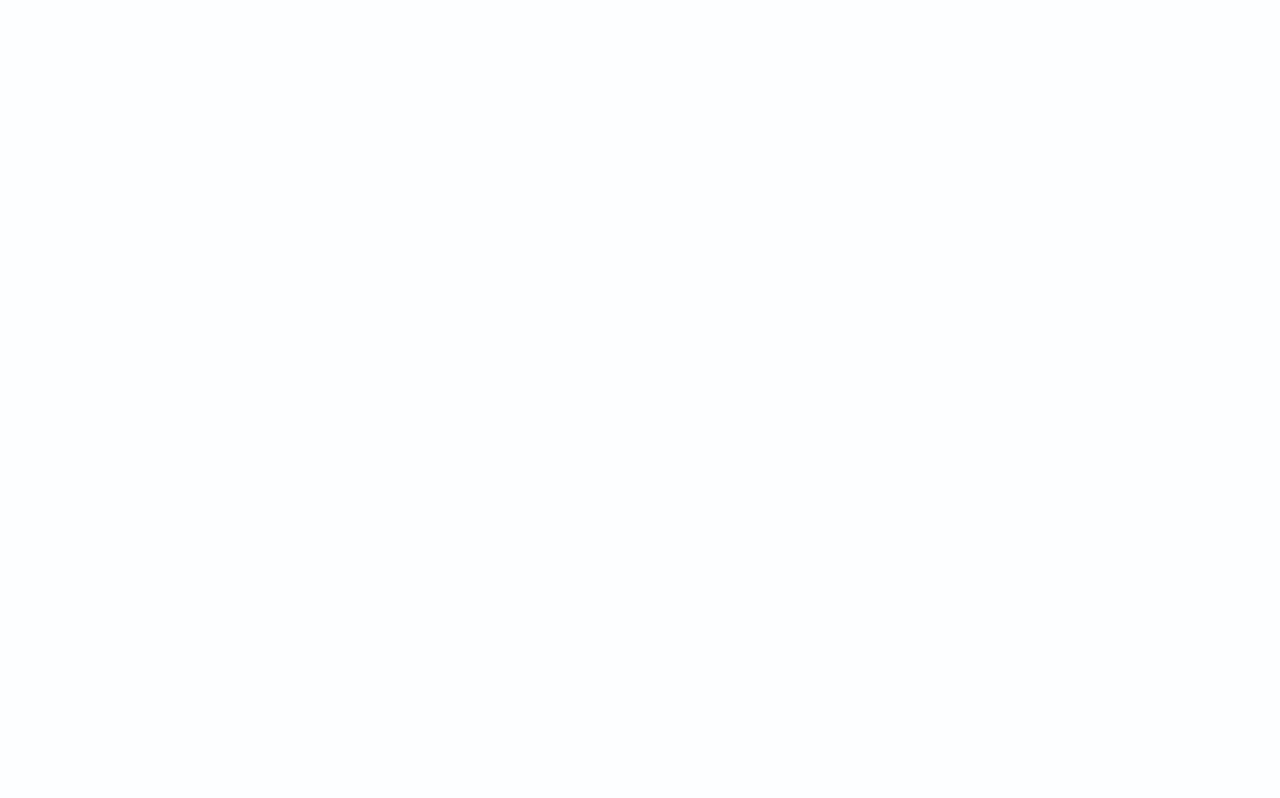
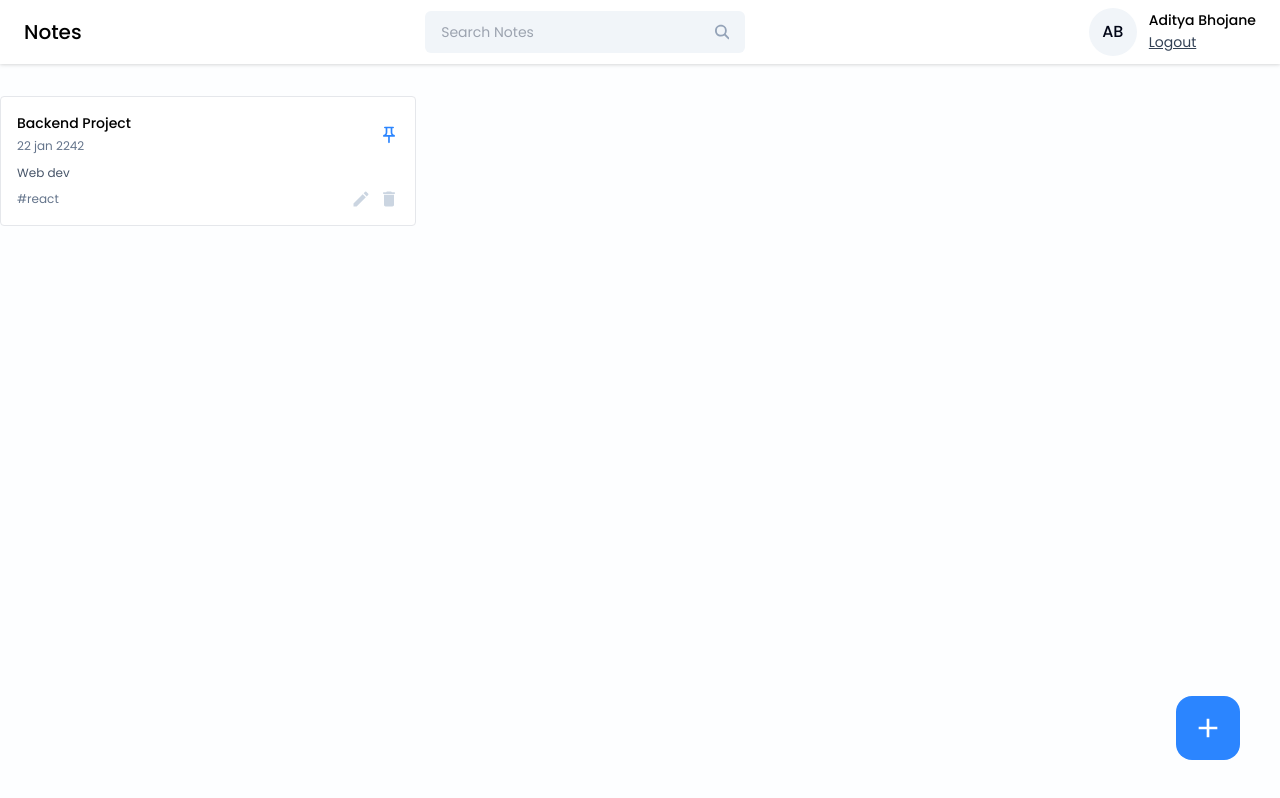
Before and after one commit to AdityaBhojane/Notes-Full-Stack-Project-MERN, a React (Vite) app in the folder Notes Frontend/: page / in a window 1280 px wide. Before the commit this address had no page. Built offline with nearby package versions, Linux system fonts and the light colour scheme.

Commit message:
Add git config core.ignorecase false to fix deployment issue

```diff
--- a/Notes Frontend/src/App.jsx
+++ b/Notes Frontend/src/App.jsx
@@ -14,7 +14,7 @@
   return (
     <>
       <Routes>
-        <Route path="/dashboard" element={<Home/>}></Route>
+        <Route path="/" element={<Home/>}></Route>
         <Route path="/login" element={<LogIn/>}></Route>
         <Route path="/signup" element={<SignUp/>}></Route>
       </Routes>
--- a/Notes Frontend/vite.config.js
+++ b/Notes Frontend/vite.config.js
@@ -1,9 +1,7 @@
 import { defineConfig } from 'vite'
 import react from '@vitejs/plugin-react'
 
-// https://vitejs.dev/config/
 export default defineConfig({
   plugins: [react()],
-  // it will set this route as default route
-  base: '/dashboard/',
+
 })
```
Also changed, not shown: Notes Frontend/image.png (deleted).
